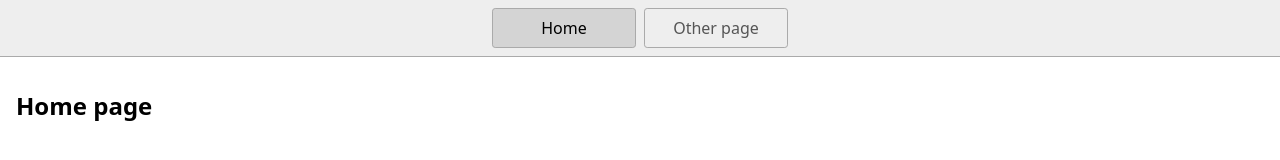
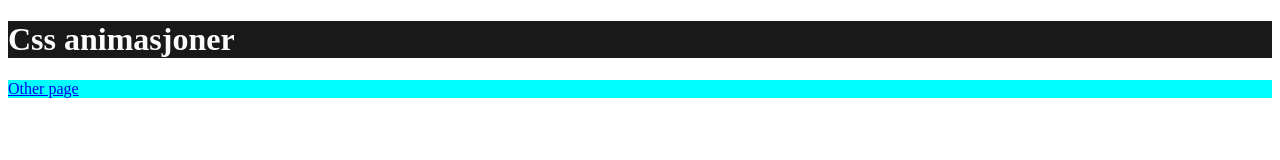
Before and after one commit to OsteroyergoyJA/animasjonsoppgave, a website: page index.html in a window 1280 px wide. Drawn offline with Linux system fonts and the light colour scheme.

Commit message:
Egenoppgave css animasjon

```diff
--- a/index.html
+++ b/index.html
@@ -1,23 +1,20 @@
 <!DOCTYPE html>
 <html lang="en">
   <head>
-    <title>Home</title>
+    <title>Undervisning av css animasjoner</title>
     <meta charset="UTF-8" />
     <meta name="viewport" content="width=device-width" />
-    <!--
-      Need a visual blank slate?
-      Remove all code in `styles.css`!
-    -->
     <link rel="stylesheet" href="styles.css" />
-    <script type="module" src="script.js"></script>
+    <script type="module" src="script.js" defer></script>
   </head>
   <body>
+    <header>
+    <h1>Css animasjoner</h1>
+  </header>
     <nav>
-      <a href="/" aria-current="page">Home</a>
       <a href="/page2.html">Other page</a>
     </nav>
     <main>
-      <h1>Home page</h1>
     </main>
   </body>
 </html>
--- a/styles.css
+++ b/styles.css
@@ -1,46 +1,35 @@
-* {
-  box-sizing: border-box;
+header {
+  background-color: rgba(0, 0, 0, 0.903);
+  color: rgba(255, 255, 255, 0.988);
+  animation-name: head;
+  animation-duration: 2s;
+  animation-timing-function: ease-in;
+  animation-delay: 2s;
+  animation-iteration-count: 1;
+  animation-fill-mode: forwards;
+
 }
 
-body {
-  margin: 0;
-  font-family: system-ui, sans-serif;
-  color: black;
-  background-color: white;
+@keyframes head {
+ 0% {transform: translateY(-150%);
+}
+
+100% {
+  transform: translateY(0%);
+}
 }
 
 nav {
-  display: flex;
-  flex-wrap: wrap;
-  align-items: center;
-  justify-content: center;
-  padding: 0.5rem;
-  gap: 0.5rem;
-  border-bottom: solid 1px #aaa;
-  background-color: #eee;
+  background-color: aqua;
+  animation-name: link;
+  animation-duration: 5s;
 }
 
-nav a {
-  display: inline-block;
-  min-width: 9rem;
-  padding: 0.5rem;
-  border-radius: 0.2rem;
-  border: solid 1px #aaa;
-  text-align: center;
-  text-decoration: none;
-  color: #555;
+@keyframes link {
+  0%
+  {transform: translateX(-100%)}
+
+  100%
+
+  {transform: translateX(0%)}
 }
-
-nav a[aria-current='page'] {
-  color: #000;
-  background-color: #d4d4d4;
-}
-
-main {
-  padding: 1rem;
-}
-
-h1 {
-  font-weight: bold;
-  font-size: 1.5rem;
-}
```
Also changed, not shown: 1 other file.
